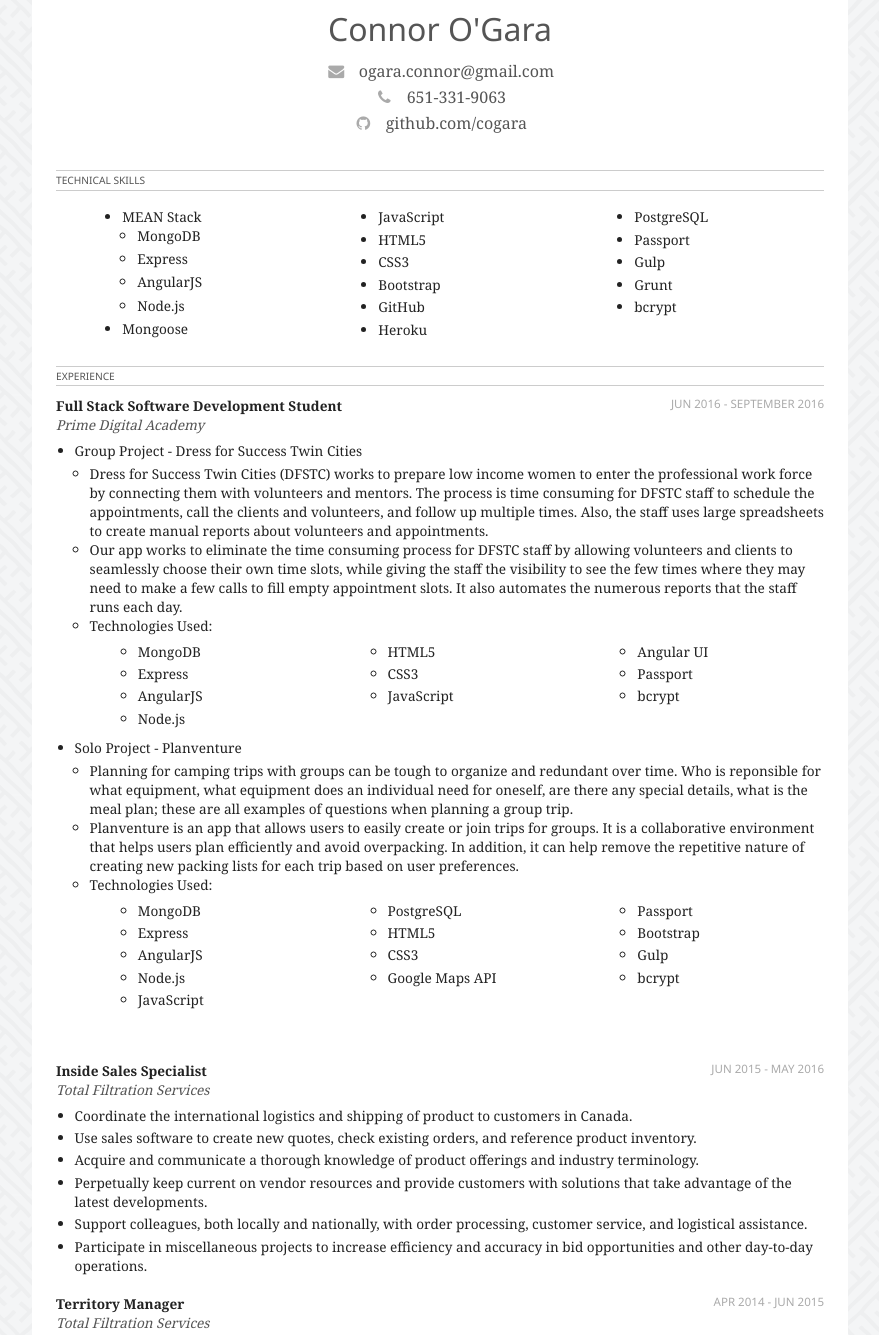
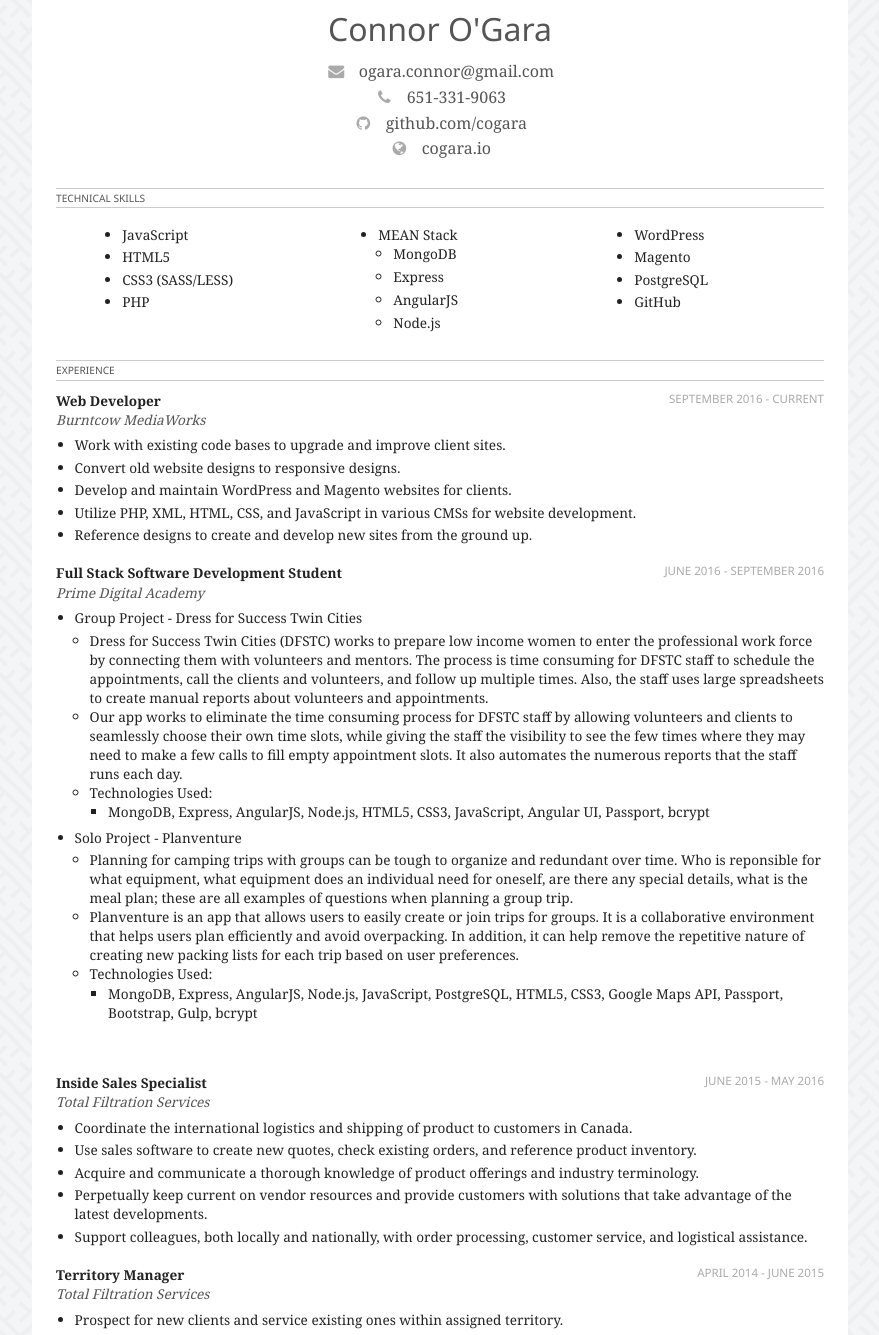
Before and after one commit to cogara/Resume, a website: page src/index.html in a window 1280 px wide. Shown: the part 5-1340 px from the top of the page, without its empty margins (200-1079 px from the left). Drawn offline with nearby package versions, Linux system fonts and the light colour scheme; files that its build step writes are made by us from their sources.

Commit message:
resume content update

```diff
--- a/src/index.html
+++ b/src/index.html
@@ -27,11 +27,22 @@
                         <i class="fa fa-fw fa-github"></i>
                         <span itemprop="url" href="//github.com/cogara/">github.com/cogara</span>
                     </article>
+                    <article class="person__website">
+                        <i class="fa fa-fw fa-globe"></i>
+                        <span itemprop="url" href="//github.com/cogara/">cogara.io</span>
+                    </article>
                 </figcaption>
             </section>
             <section class="section">
                 <h2 class="category">Technical Skills</h2>
                 <div class="skills-flex">
+                  <ul class="list--bullets skills">
+                    <li>JavaScript</li>
+                    <li>HTML5</li>
+                    <li>CSS3 (SASS/LESS)</li>
+                    <li>PHP</li>
+
+                  </ul>
                   <ul class="list--bullets skills">
                     <li>MEAN Stack
                       <ul class="list-sub">
@@ -41,22 +52,17 @@
                         <li style="margin: .25rem 0">Node.js</li>
                       </ul>
                     </li>
-                    <li>Mongoose</li>
+
                   </ul>
                   <ul class="list--bullets skills">
-                    <li>JavaScript</li>
-                    <li>HTML5</li>
-                    <li>CSS3</li>
-                    <li>Bootstrap</li>
+                    <li>WordPress</li>
+                    <li>Magento</li>
+                    <!--<li>Gulp</li>
+                    <li>Grunt</li>-->
+                    <li>PostgreSQL</li>
                     <li>GitHub</li>
-                    <li>Heroku</li>
-                  </ul>
-                  <ul class="list--bullets skills">
-                    <li>PostgreSQL</li>
-                    <li>Passport</li>
-                    <li>Gulp</li>
-                    <li>Grunt</li>
-                    <li>bcrypt</li>
+                    <!--<li>Heroku</li>-->
+
                   </ul>
                 </div>
             </section>
@@ -64,9 +70,23 @@
             <section class="section">
                 <h2 class="category">Experience</h2>
                 <article class="job">
+                    <aside class="job__meta">
+                        <h4 class="job__title">Web Developer</h4>
+                        <span class="job__date">September 2016 - Current</span>
+                        <span class="job__company">Burntcow MediaWorks</span>
+                    </aside>
+                    <ul class="list--bullets job__description">
+                        <li>Work with existing code bases to upgrade and improve client sites.</li>
+                        <li>Convert old website designs to responsive designs.</li>
+                        <li>Develop and maintain WordPress and Magento websites for clients.</li>
+                        <li>Utilize PHP, XML, HTML, CSS, and JavaScript in various CMSs for website development.</li>
+                        <li>Reference designs to create and develop new sites from the ground up.</li>
+                    </ul>
+                </article>
+                <article class="job">
                   <aside class="job__meta">
                       <h4 class="job__title">Full Stack Software Development Student</h4>
-                      <span class="job__date">Jun 2016 - September 2016</span>
+                      <span class="job__date">June 2016 - September 2016</span>
                       <span class="job__company">Prime Digital Academy</span>
 
                   </aside>
@@ -75,131 +95,105 @@
                     <ul class="list-sub">
                       <li>Dress for Success Twin Cities (DFSTC) works to prepare low income women to enter the professional work force by connecting them with volunteers and mentors. The process is time consuming for DFSTC staff to schedule the appointments, call the clients and volunteers, and follow up multiple times. Also, the staff uses large spreadsheets to create manual reports about volunteers and appointments.</li>
                       <li>Our app works to eliminate the time consuming process for DFSTC staff by allowing volunteers and clients to seamlessly choose their own time slots, while giving the staff the visibility to see the few times where they may need to make a few calls to fill empty appointment slots. It also automates the numerous reports that the staff runs each day.</li>
-                      <li>Technologies Used:</li>
+                      <li>Technologies Used:
+                          <ul class="list--bullets">
+                              <li>MongoDB, Express, AngularJS, Node.js, HTML5, CSS3, JavaScript, Angular UI, Passport, bcrypt</li>
+                          </ul>
+                      </li>
                     </ul>
-                    <div class="skills-flex">
-                      <ul class="list--bullets skills">
-                        <li>MongoDB</li>
-                        <li>Express</li>
-                        <li>AngularJS</li>
-                        <li>Node.js</li>
-                      </ul>
-                      <ul class="list--bullets skills">
-                        <li>HTML5</li>
-                        <li>CSS3</li>
-                        <li>JavaScript</li>
-                      </ul>
-                      <ul class="list--bullets skills">
-                        <li>Angular UI</li>
-                        <li>Passport</li>
-                        <li>bcrypt</li>
-                      </ul>
-                    </div>
                   </ul>
                   <ul class="list--bullets job__description">
                     <li>Solo Project - Planventure</li>
                     <ul class="list-sub">
                       <li>Planning for camping trips with groups can be tough to organize and redundant over time. Who is reponsible for what equipment, what equipment does an individual need for oneself, are there any special details, what is the meal plan; these are all examples of questions when planning a group trip.</li>
                       <li>Planventure is an app that allows users to easily create or join trips for groups. It is a collaborative environment that helps users plan efficiently and avoid overpacking. In addition, it can help remove the repetitive nature of creating new packing lists for each trip based on user preferences.</li>
-                      <!-- <li>Planning for camping trips with groups can be tough to organize. When packing, space is usually at a premium and it is best to avoid bringing any extra or unneccesary equipment that another person may also be bringing. Communicating specifics can be difficult and overlooked when mixed with day to day conversations. Creating a menu can be intimindating when planning for each meal of each day, while making sure the appropriate amount of food is purchased.</li>
-                      <li>Planventure was designed to eliminate the repetitive nature of planning for camping and backpacking trips. It allows users communicate and organize who is responsbile for each individual piece of group equipment listed. It is a collaborative online environment to quickly view the details and stats of the trip, while personalizing a user's own personal preference on a trip by trip basis. Users have the ability to set default equipment that will automatically become part of their packing list without re-entering the same data for each trip. The menu is easily editable and readable at a quick glance. A user can then print the whole details of the trip as a packing check list, only showing the equipment they are responsible for as well as a grocery list.</li> -->
-                      <li>Technologies Used:</li>
+
+                      <li>Technologies Used:
+
+                        <ul class="list--bullets">
+                            <li>MongoDB, Express, AngularJS, Node.js, JavaScript, PostgreSQL, HTML5, CSS3, Google Maps API, Passport, Bootstrap, Gulp, bcrypt</li>
+                        </ul>
                     </ul>
-                    <div class="skills-flex">
-                      <ul class="list--bullets skills">
-                        <li>MongoDB</li>
-                        <li>Express</li>
-                        <li>AngularJS</li>
-                        <li>Node.js</li>
-                        <li>JavaScript</li>
-                      </ul>
-                      <ul class="list--bullets skills">
-                        <li>PostgreSQL</li>
-                        <li>HTML5</li>
-                        <li>CSS3</li>
-                        <li>Google Maps API</li>
-                      </ul>
-                      <ul class="list--bullets skills">
-                        <li>Passport</li>
-                        <li>Bootstrap</li>
-                        <li>Gulp</li>
-                        <li>bcrypt</li>
-                      </ul>
-                    </div>
                   </ul>
                 </article>
-                <article class="job page-break">
+                <span class="page-break"></span>
+                <article class="job">
                     <aside class="job__meta">
                         <h4 class="job__title">Inside Sales Specialist</h4>
-                        <span class="job__date">Jun 2015 - May 2016</span>
+                        <span class="job__date">June 2015 - May 2016</span>
                         <span class="job__company">Total Filtration Services</span>
                     </aside>
                     <ul class="list--bullets job__description">
                         <li>Coordinate the international logistics and shipping of product to customers in Canada.</li>
+                        <!-- <li>Use ERP software to create new quotes, check existing orders, and reference product inventory.</li> -->
                         <li>Use sales software to create new quotes, check existing orders, and reference product inventory.</li>
                         <li>Acquire and communicate a thorough knowledge of product offerings and industry terminology.</li>
                         <li>Perpetually keep current on vendor resources and provide customers with solutions that take advantage of the latest developments.</li>
                         <!-- <li>Communicate with customers via email and phone to answer questions, take orders, and provide lead times and order updates as needed.</li> -->
                         <li>Support colleagues, both locally and nationally, with order processing, customer service, and logistical assistance.</li>
-                        <li>Participate in miscellaneous projects to increase efficiency and accuracy in bid opportunities and other day-to-day operations.</li>
+                        <!-- <li>Participate in miscellaneous projects to increase efficiency and accuracy in bid opportunities and other day-to-day operations.</li> -->
                     </ul>
                 </article>
                 <article class="job">
                     <aside class="job__meta">
                         <h4 class="job__title">Territory Manager</h4>
-                        <span class="job__date">Apr 2014 - Jun 2015</span>
+                        <span class="job__date">April 2014 - June 2015</span>
                         <span class="job__company">Total Filtration Services</span>
                     </aside>
                     <ul class="list--bullets job__description">
                         <li>Prospect for new clients and service existing ones within assigned territory.</li>
                         <li>Perpetually maintain intimate knowledge of vendor resources and product information.</li>
                         <li>Demonstrate product knowledge and industry terminology through written and oral communication with clients.</li>
-                        <li>Consider expected margin percentages when quoting customers to maintain a healthy profit for the company, and to stay competitive in the market place.</li>
+                        <!-- <li>Consider expected margin percentages when quoting customers to maintain a healthy profit for the company, and to stay competitive in the market place.</li> -->
                         <li>Conduct and use competitive research and analysis to inform and improve communication with prospective clients.</li>
-                        <li>Utilize CRM and Outlook to stay organized and track sales calls.</li>
+                        <!-- <li>Utilize ERP Software, CRM, and Outlook to stay organized and track sales calls.</li> -->
                     </ul>
                 </article>
-                <article class="job">
+                <!--<article class="job">
                     <aside class="job__meta">
                         <h4 class="job__title">Guest Services Associate</h4>
-                        <span class="job__date">May 2013 - Apr 2014</span>
+                        <span class="job__date">Apr 2013 - Apr 2014</span>
                         <span class="job__company">Marriott Hotels</span>
                     </aside>
                     <ul class="list--bullets job__description">
                         <li>Provide excellent customer service to hotel guests, going above and beyond to make them feel important</li>
-                        <li>Ensure all reservations are placed efficiently to maximize revenue.</li>
                         <li>Work and communicate as a team, including various departments, to be efficient and successful.</li>
                     </ul>
-                </article>
-                <article class="job">
+                </article>-->
+                <!--<article class="job">
                     <aside class="job__meta">
                         <h4 class="job__title">Marketing Intern</h4>
-                        <span class="job__date">Mar 2012 - Aug 2012</span>
+                        <span class="job__date">March 2012 - August 2012</span>
                         <span class="job__company">Dunn Brother&apos;s Coffee</span>
                     </aside>
                     <ul class="list--bullets job__description">
-                        <li>Assist in daily marketing activities. Update information on the company website, respond to requests from franchisees, and track competitor social media activities.</li>
-                        <li>Apply brand guidelines in all marketing material designs.</li>
+                        <li>Assist in daily marketing activities and communication with the franchisees.</li>
                         <li>Participate in the generation, execution, and measurement of marketing initiatives.</li>
                     </ul>
-                </article>
+                </article>-->
             </section>
 
             <section class="section">
                 <h2 class="category">Education</h2>
                 <article class="school__meta">
                     <h4 class="school__name">Prime Digital Academy</h4>
-                    <span class="school__date">May 2016 - Present</span>
+                    <span class="school__date">May 2016 - September 2016</span>
                 </article>
                 <p class="school__description">
-                    Prime Digital Academy is an intensive 18 week course focused on teaching the necessary skills to enter into the software development industry. These skills include multiple technologies, including JavaScript, HTML, CSS, Node.js, Express, MongoDB, and AngularJS. In addition, Prime focuses on teaching its students the skills beyond technologies that are necessary for working as a team and for real-world situations.
+                    Full-Stack Software Engineering Certification.
                 </p>
                 <article class="school__meta">
                     <h4 class="school__name">Bethel University</h4>
-                    <span class="school__date">Sep 2008 - May 2012</span>
+                    <span class="school__date">September 2008 - May 2012</span>
                 </article>
                 <p class="school__description">
-                    Bachelor&apos;s degree: Business Major with double emphasis in Marketing and Human Resources Management. Completed courses with the focus on marketing, HR, sales, and finance disciplines.
+                    <ul class="list--bullets">
+                        <li>Bachelor&apos;s of Science: Business</li>
+                        <li>Emphases: Marketing and Human Resources Management</li>
+                        <li>Course Focuses: Marketing, HR, Sales, Finance, Economics, Management</li>
+                    </ul>
+
+                        <!--Bachelor&apos;s degree: Business Major with double emphasis in Marketing and Human Resources Management. Completed courses with the focus on marketing, HR, sales, and finance disciplines.-->
                 </p>
             </section>
         </main>
--- a/src/scss/styles.scss
+++ b/src/scss/styles.scss
@@ -54,13 +54,13 @@
 .section {
     font-size: 0.85rem;
 
-    margin-bottom: 1.5rem;
+    margin-bottom: 1rem;
     @media screen and (min-width: 768px) {
         margin-bottom: 1.5rem;
     }
 }
 .person {
-    padding-bottom: 1.5rem;
+    padding-bottom: 1rem;
     text-align: center;
 }
 .person__meta {
@@ -104,7 +104,8 @@
 .person__address,
 .person__email,
 .person__github,
-.person__phone {
+.person__phone,
+.person__website {
     display: block;
     @include clearfix;
 }
```
Also changed, not shown: dist/all.js (added), dist/css/styles.css, dist/index.html, dist/js/all.min.js (added).
